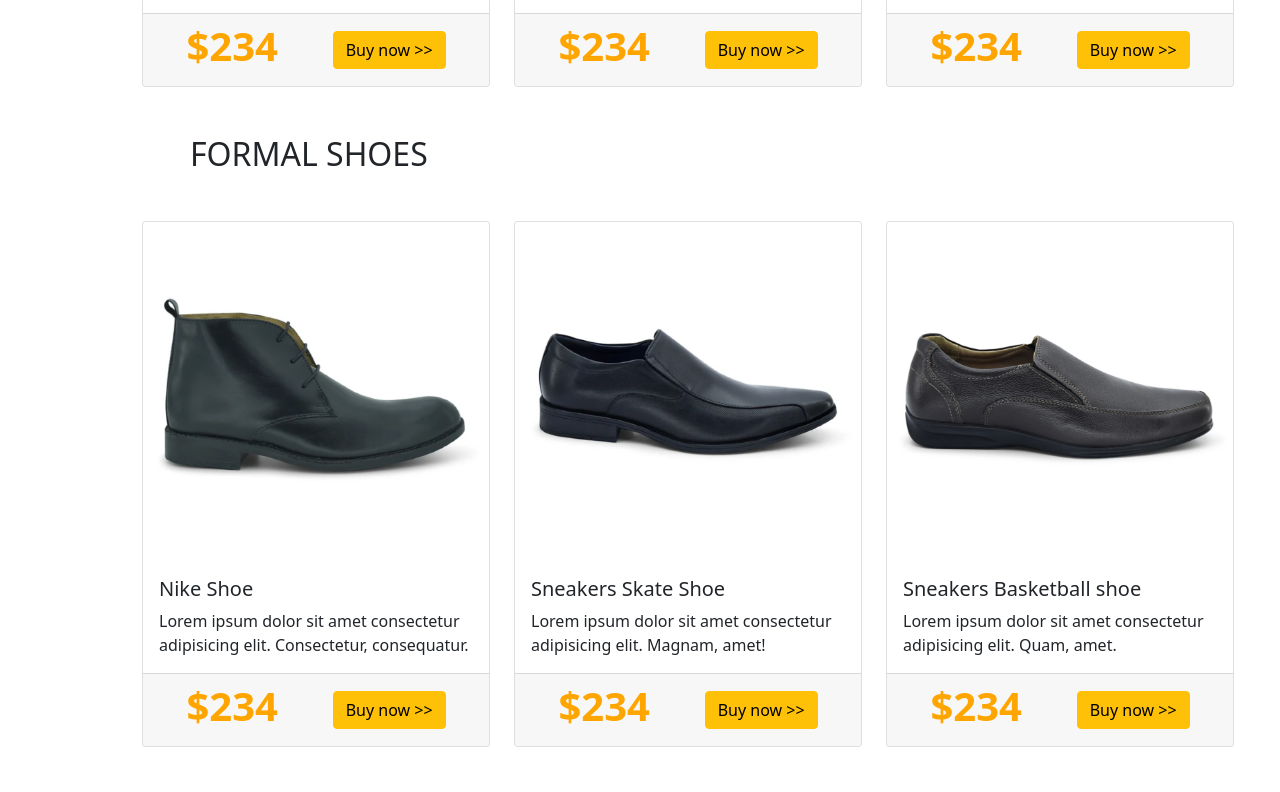
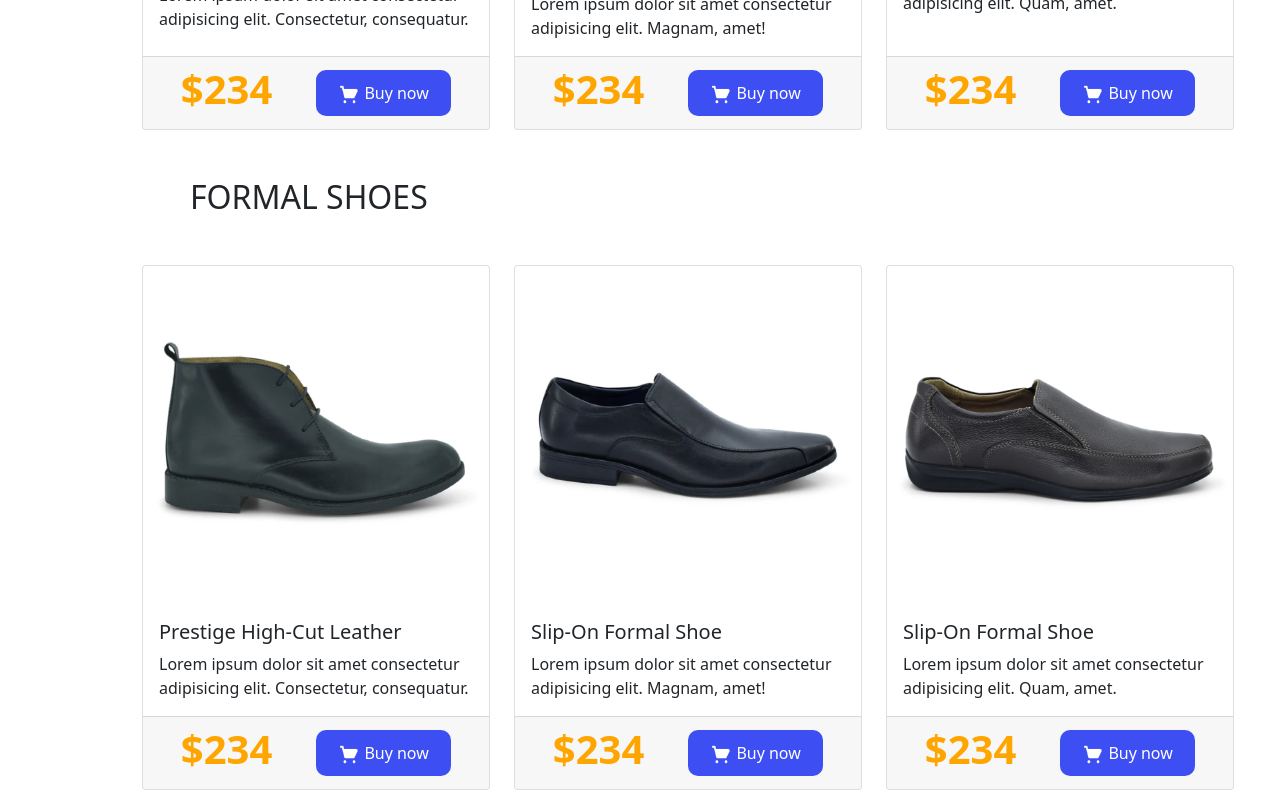
Before and after one commit to umarfchy/penguin-fashion, a plain HTML site: page index.html in a window 1280 px wide. Shown: the part 1194-1986 px from the top of the page. Drawn offline with nearby package versions, Linux system fonts and the light colour scheme.

Commit message:
fixed button

```diff
--- a/index.html
+++ b/index.html
@@ -14,10 +14,11 @@
   <body>
     <header class="container">
 
-    <section class="d-flex justify-content-around">
+    <!-- nagivation bar  -->
+    <section class="container">
       <nav class="navbar navbar-expand-lg navbar-light bg-light">
         <div class="container-fluid">
-          <a class="navbar-brand" href="#"><img class="shoe-site-logo float-lg-start" src="images/logo/Logo.png" alt=""></a>
+          <a class="navbar-brand" href="#"><img class="container-fluid" src="images/logo/Logo.png" alt=""></a>
           <button class="navbar-toggler" type="button" data-bs-toggle="collapse" data-bs-target="#navbarNavAltMarkup" aria-controls="navbarNavAltMarkup" aria-expanded="false" aria-label="Toggle navigation">
             <span class="navbar-toggler-icon"></span>
           </button>
@@ -26,7 +27,7 @@
               <a class="nav-link active" aria-current="page" href="#">Home</a>
               <a class="nav-link" href="#">Products</a>
               <a class="nav-link" href="#">About us</a>
-              <a class="nav-link" href="#">Contact us</a>
+              <a class="nav-link" href="#"> Contact us</a>
             </div>
           </div>
         </div>
@@ -34,7 +35,7 @@
     </section>
 
     <!-- first shoe image  -->
-    <section class="container d-flex justify-content-center align-items-center m-3">
+    <section class="container d-flex justify-content-center align-items-center m-5">
       <div class="row">
         <div class="col-lg-6"> <img class="img-fluid" src="images/shoes/shoe-top-1.png" alt="">
         </div>
@@ -44,7 +45,7 @@
             <h1>INFINITY RUN 2</h1>
             <p>Lorem Ipsum is simply dummy text of the printing</p>
             <p> and typesetting industry.</p>
-            <button class="btn btn-danger">Buy now >></button>
+            <button class="btn site-button"> <img class="cart-img" src="images/logo/shopping-cart 1.png" alt=""> Buy now</button>
           </div>
         </div>
       </div>
@@ -68,7 +69,7 @@
               </div>
               <div class="card-footer d-flex justify-content-around align-items-center">
                 <h1><span style="color: orange"><strong>$234</strong></span></h1>
-                <button class="btn btn-warning">Buy now >></button>
+                <button class="btn site-button"> <img class="cart-img" src="images/logo/shopping-cart 1.png" alt=""> Buy now</button>
               </div>
             </div>
           </div>
@@ -81,7 +82,7 @@
               </div>
               <div class="card-footer d-flex justify-content-around align-items-center">
                 <h1><span style="color: orange"><strong>$234</strong></span></h1>
-                <button class="btn btn-warning">Buy now >></button>
+                <button class="btn site-button"> <img class="cart-img" src="images/logo/shopping-cart 1.png" alt=""> Buy now</button>
               </div>
             </div>
           </div>
@@ -94,13 +95,14 @@
               </div>
               <div class="card-footer d-flex justify-content-around align-items-center">
                 <h1><span style="color: orange"><strong>$234</strong></span></h1>
-                <button class="btn btn-warning">Buy now >></button>
+                <button class="btn site-button"> <img class="cart-img" src="images/logo/shopping-cart 1.png" alt=""> Buy now</button>
               </div>
             </div>
           </div>
         </div>
       </section>
 
+      <!-- middle item display segment 2 -->
       <section class="container-fluid m-5">
         <h2 class="m-5">FORMAL SHOES</h2>
         <div class="row row-cols-1 row-cols-md-3 g-4">
@@ -108,12 +110,12 @@
             <div class="card h-100">
               <img src="images/shoes/shoe-bot-1.png" class="card-img-top" alt="...">
               <div class="card-body">
-                <h5 class="card-title">Nike Shoe</h5>
+                <h5 class="card-title">Prestige High-Cut Leather</h5>
                 <p class="card-text">Lorem ipsum dolor sit amet consectetur adipisicing elit. Consectetur, consequatur.</p>
               </div>
               <div class="card-footer d-flex justify-content-around align-items-center">
                 <h1><span style="color: orange"><strong>$234</strong></span></h1>
-                <button class="btn btn-warning">Buy now >></button>
+                <button class="btn site-button"> <img class="cart-img" src="images/logo/shopping-cart 1.png" alt=""> Buy now</button>
               </div>
             </div>
           </div>
@@ -121,12 +123,12 @@
             <div class="card h-100">
               <img src="images/shoes/shoe-bot-2.png" class="card-img-top" alt="...">
               <div class="card-body">
-                <h5 class="card-title">Sneakers Skate Shoe</h5>
+                <h5 class="card-title">Slip-On Formal Shoe</h5>
                 <p class="card-text">Lorem ipsum dolor sit amet consectetur adipisicing elit. Magnam, amet!</p>
               </div>
               <div class="card-footer d-flex justify-content-around align-items-center">
                 <h1><span style="color: orange"><strong>$234</strong></span></h1>
-                <button class="btn btn-warning">Buy now >></button>
+                <button class="btn site-button"> <img class="cart-img" src="images/logo/shopping-cart 1.png" alt=""> Buy now</button>
               </div>
             </div>
           </div>
@@ -134,19 +136,19 @@
             <div class="card h-100">
               <img src="images/shoes/shoe-bot-3.png" class="card-img-top" alt="...">
               <div class="card-body">
-                <h5 class="card-title">Sneakers Basketball shoe</h5>
+                <h5 class="card-title">Slip-On Formal Shoe</h5>
                 <p class="card-text">Lorem ipsum dolor sit amet consectetur adipisicing elit. Quam, amet.</p>
               </div>
               <div class="card-footer d-flex justify-content-around align-items-center">
                 <h1><span style="color: orange"><strong>$234</strong></span></h1>
-                <button class="btn btn-warning">Buy now >></button>
+                <button class="btn site-button"> <img class="cart-img" src="images/logo/shopping-cart 1.png" alt=""> Buy now</button>
               </div>
             </div>
           </div>
         </div>
       </section>
 
-
+      <!-- bottom info segment  -->
     <section class="m-5">
       <div class="row">
         <div class="col-lg-6">
@@ -184,9 +186,5 @@
     </section>
 
     </main>
-
-    <!-- Option 1: Bootstrap Bundle with Popper -->
-    <script src="https://cdn.jsdelivr.net/npm/bootstrap@5.0.0-beta1/dist/js/bootstrap.bundle.min.js" integrity="sha384-ygbV9kiqUc6oa4msXn9868pTtWMgiQaeYH7/t7LECLbyPA2x65Kgf80OJFdroafW" crossorigin="anonymous"></script>
-
   </body>
 </html>
--- a/style.css
+++ b/style.css
@@ -3,3 +3,16 @@
   height: 50px;
   margin-right: 100px;
 }
+
+.site-button {
+  width: 135px;
+  height: 46px;
+  border-radius: 10px;
+  color: white;
+  background-color: #3d4ff3;
+}
+
+.cart-img {
+  width: 20%;
+  height: 70%;
+}
```
Also changed, not shown: images/logo/Logo.png.
